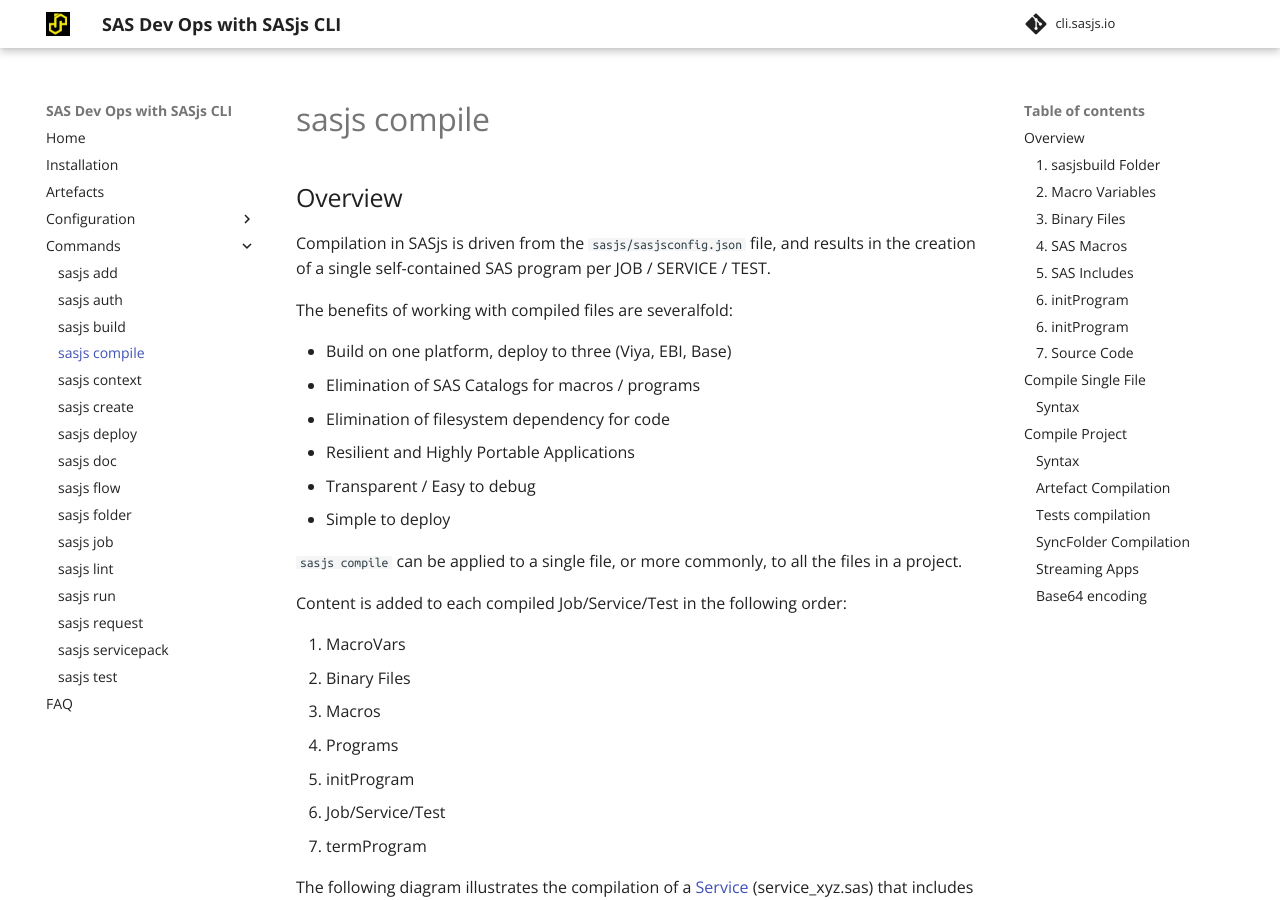
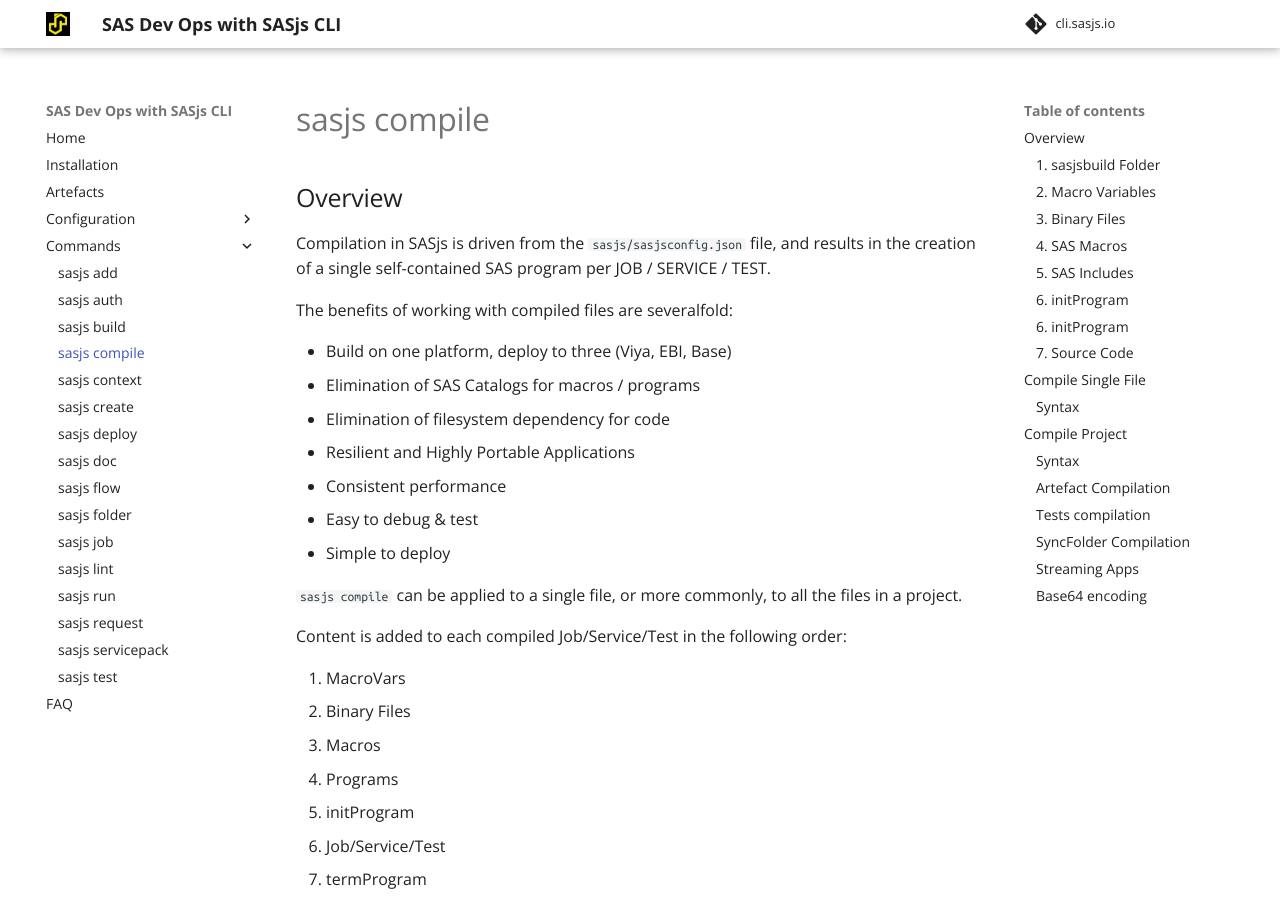
Before and after one commit to sasjs/cli.sasjs.io, an MkDocs documentation site: the page built from docs/compile.md, in a window 1280 px wide and 900 px high. Built offline with MkDocs 1.6.1 and Material for MkDocs 9.7.7, drawn with Linux system fonts in a browser that asks for light colours; comment, search, counter and statistics services are not loaded.

Commit message:
Update compile.md

```diff
--- a/docs/compile.md
+++ b/docs/compile.md
@@ -16,7 +16,8 @@
 * Elimination of SAS Catalogs for macros / programs
 * Elimination of filesystem dependency for code
 * Resilient and Highly Portable Applications
-* Transparent / Easy to debug
+* Consistent performance
+* Easy to debug & test
 * Simple to deploy
 
 `sasjs compile` can be applied to a single file, or more commonly, to all the files in a project.
```
